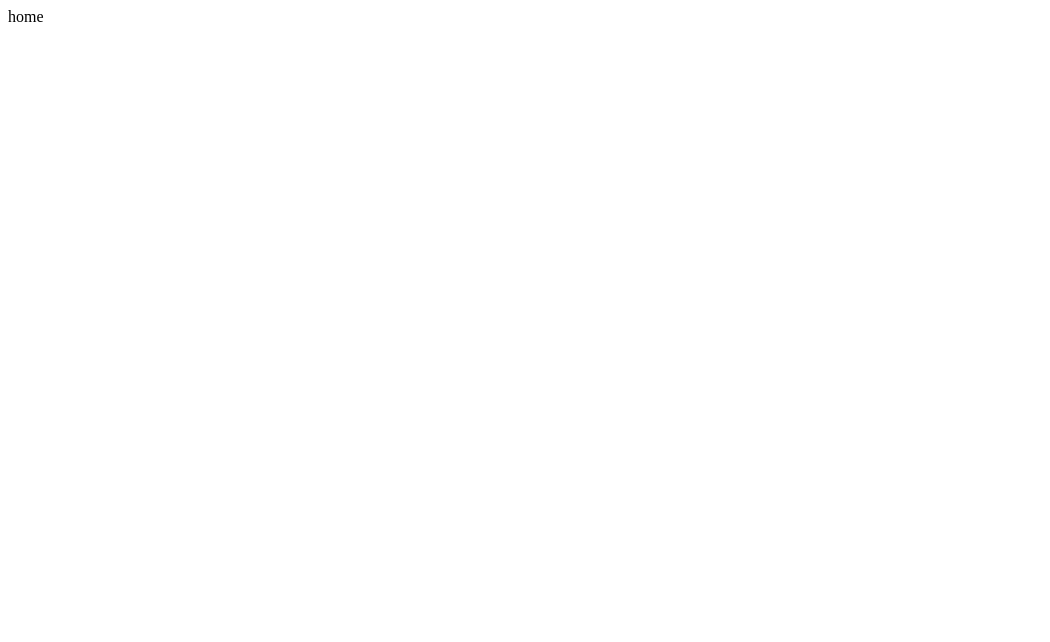
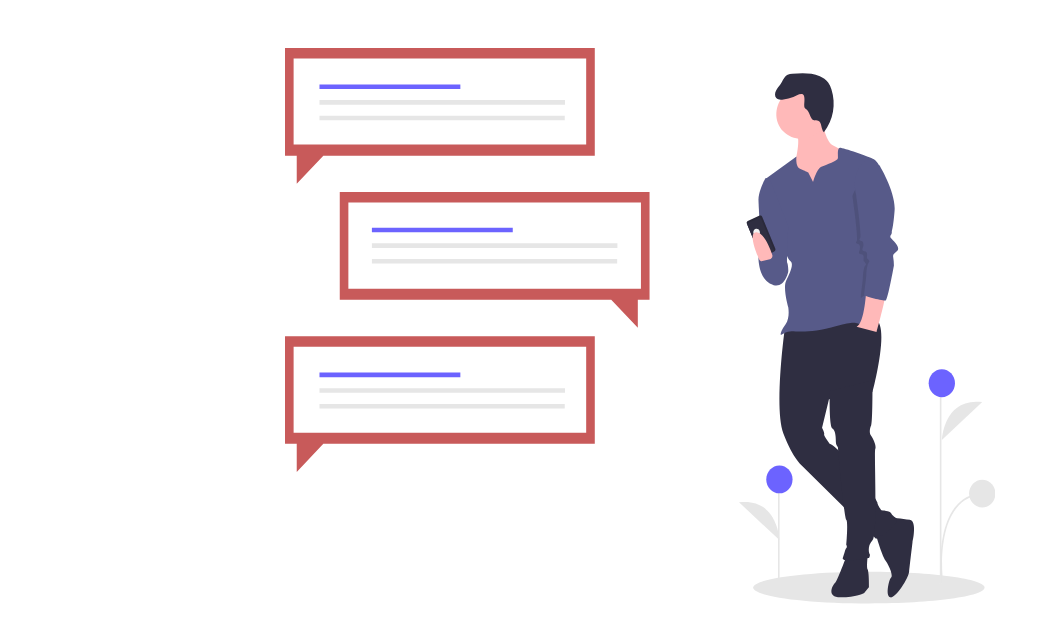
Before and after one commit to kacperkoza34/git-traning, a React (Create React App) app: page / in a window 1280 px wide. Shown: the top 642 px of the page, without its empty margins (0-1050 px from the left). Built offline with nearby package versions, Linux system fonts and the light colour scheme.

Commit message:
Add gsap to Hero

```diff
--- a/src/components/features/Hero/Hero.js
+++ b/src/components/features/Hero/Hero.js
@@ -1,10 +1,26 @@
-import React from 'react';
+import React, { useRef, useEffect } from 'react';
 import styles from './Hero.module.scss';
+import { ReactComponent as Icon } from './Icon.svg';
+import gsap from 'gsap';
 
 function Hero() {
+  const wrapper = useRef(null);
+
+  useEffect(() => {
+    const [elements] = wrapper.current.children;
+
+    const message1 = elements.querySelectorAll('.message1');
+    const message2 = elements.querySelectorAll('.message2');
+    const message3 = elements.querySelectorAll('.message3');
+
+    console.log(message1);
+  });
+
   return (
     <div className={styles.hero}>
-
+      <div ref={wrapper} className={styles.wrapper}>
+        <Icon/>
+      </div>
     </div>
   );
 }
--- a/src/components/features/Hero/Hero.module.scss
+++ b/src/components/features/Hero/Hero.module.scss
@@ -2,4 +2,15 @@
   display: flex;
   justify-content: center;
   align-items: center;
+  padding: 40px;
 }
+
+.wrapper {
+  width: 60%;
+  height: 60%;
+
+  svg {
+    width: 100%;
+    height: 100%;
+  }
+}
--- a/src/components/routed/Home/Home.js
+++ b/src/components/routed/Home/Home.js
@@ -1,9 +1,10 @@
 import React from 'react';
+import Hero from '../../features/Hero/Hero';
 
 function Home() {
   return (
     <div>
-      home
+      <Hero/>
     </div>
   );
 }
```
Also changed, not shown: src/components/features/Hero/Icon.svg (added).
